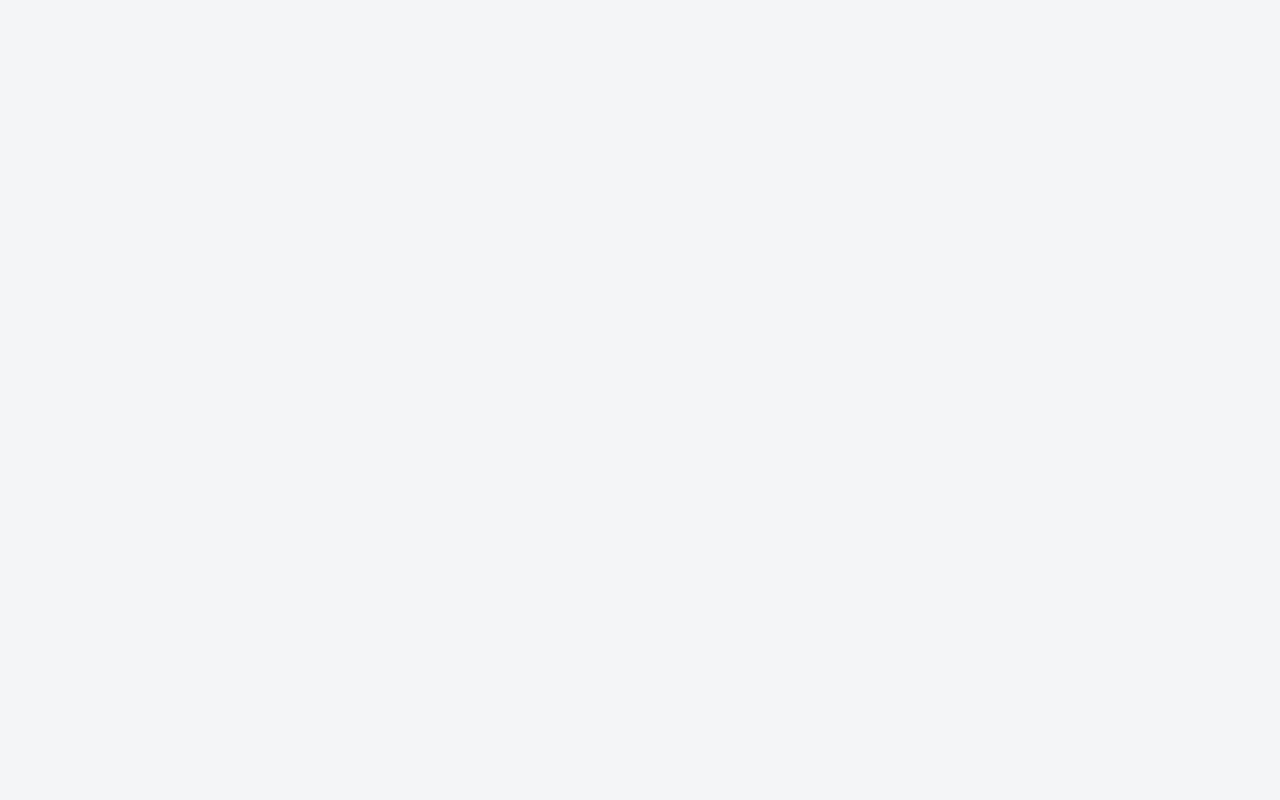
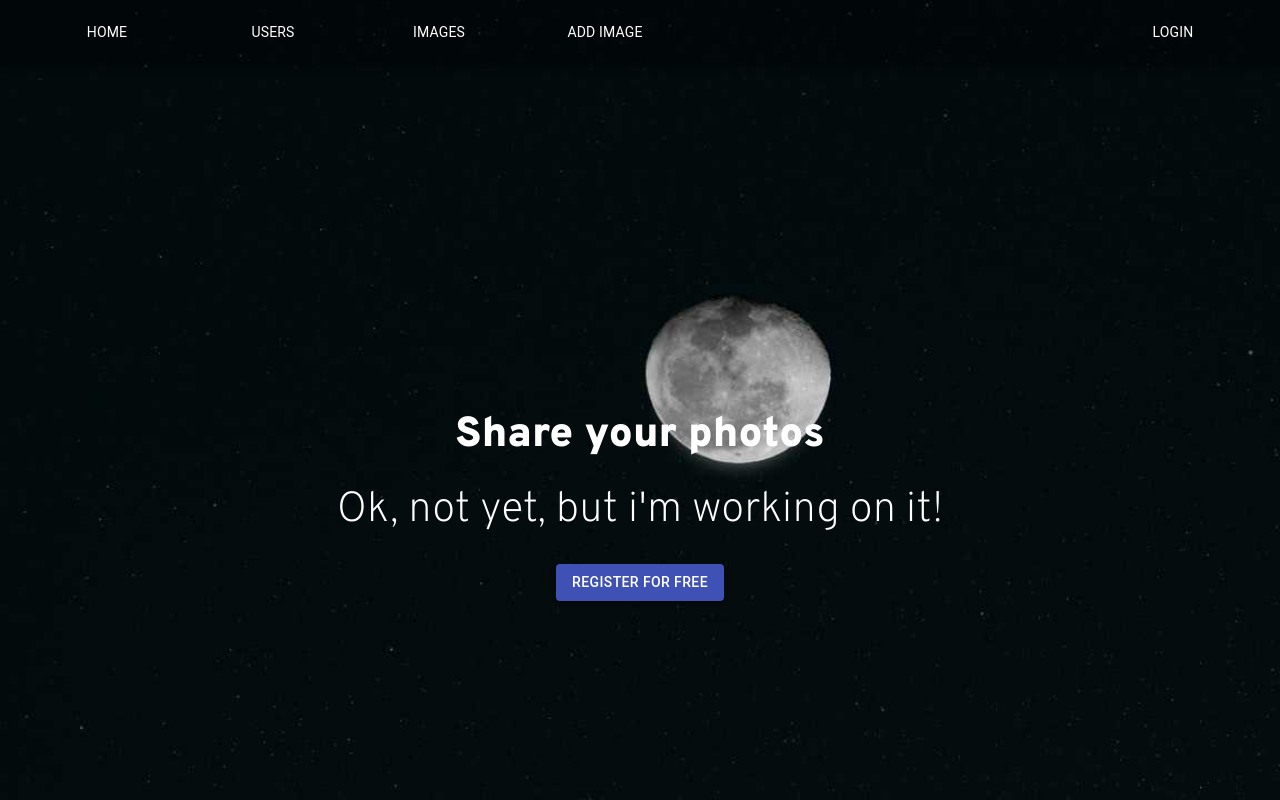
Before and after one commit to Patryk-Rozwadowski/MERN, a React (Create React App) app in the folder client/: page /1/images in a window 1280 px wide. Shown: the top 800 px of the page. Built offline with nearby package versions, Linux system fonts and the light colour scheme.

Commit message:
Split routes to external file

```diff
--- a/client/src/App.js
+++ b/client/src/App.js
@@ -1,24 +1,11 @@
 import React from 'react';
-import {BrowserRouter as Router, Route, Switch} from 'react-router-dom';
+import Routes from "./routes";
 
-import HomeRoute from './routes/Home/index';
-import SignUpRoute from './routes/SignUp/index';
-import UsersRoute from './routes/Users/index';
-import ImagesRoute from './routes/Images/index';
-import AddImageRoute from './routes/AddImage/index';
-
-// TODO NavShared shouldn't be in login section
 const App = () => {
     return (
-        <Router>
-            <Switch>
-                <Route path='/' exact component={HomeRoute}/>
-                <Route path='/users' exact component={UsersRoute}/>
-                <Route path='/signup' exact component={SignUpRoute}/>
-                <Route path='/images' exact component={ImagesRoute}/>
-                <Route path='/addimage' exact component={AddImageRoute}/>
-            </Switch>
-        </Router>
+        <React.Fragment>
+            <Routes />
+        </React.Fragment>
     );
 };
 
--- /dev/null
+++ b/client/src/routes.js
@@ -0,0 +1,25 @@
+import React from 'react';
+import {BrowserRouter as Router, Route, Switch} from 'react-router-dom';
+
+import HomeRoute from './routes/Home/index';
+import SignUpRoute from './routes/SignUp/index';
+import UsersRoute from './routes/Users/index';
+import ImagesRoute from './routes/Images/index';
+import AddImageRoute from './routes/AddImage/index';
+
+const Routes = () => {
+    return (
+        <Router>
+            <Switch>
+                <Route path='/' exact component={HomeRoute}/>
+                <Route path='/users' exact component={UsersRoute}/>
+                <Route path='/signup' exact component={SignUpRoute}/>
+                <Route path='/images' exact component={ImagesRoute}/>
+                <Route path='/addimage' exact component={AddImageRoute}/>
+                <Route path='/:id/images' exact component={HomeRoute} />
+            </Switch>
+        </Router>
+    )
+};
+
+export default Routes;
--- a/client/src/routes/Users/components/UserItems/UserItems.js
+++ b/client/src/routes/Users/components/UserItems/UserItems.js
@@ -44,11 +44,11 @@ const UserItems = props => {
             <CardActions>
 
                 <Link to={`/${props.id}/images`}>
-                    <Button size='small' color='primary'> Check images </Button>
+                    <Button size='small' color='primary'> Images </Button>
                 </Link>
 
                 <Link to={`/${props.id}/places`}>
-                    <Button size='small' color='primary'> Check places </Button>
+                    <Button size='small' color='primary'>  Places </Button>
                 </Link>
 
                 <Link to={`/${props.id}/profile`}>
```
Also changed, not shown: 1 other file (tests, documents, lock files or other folders).
